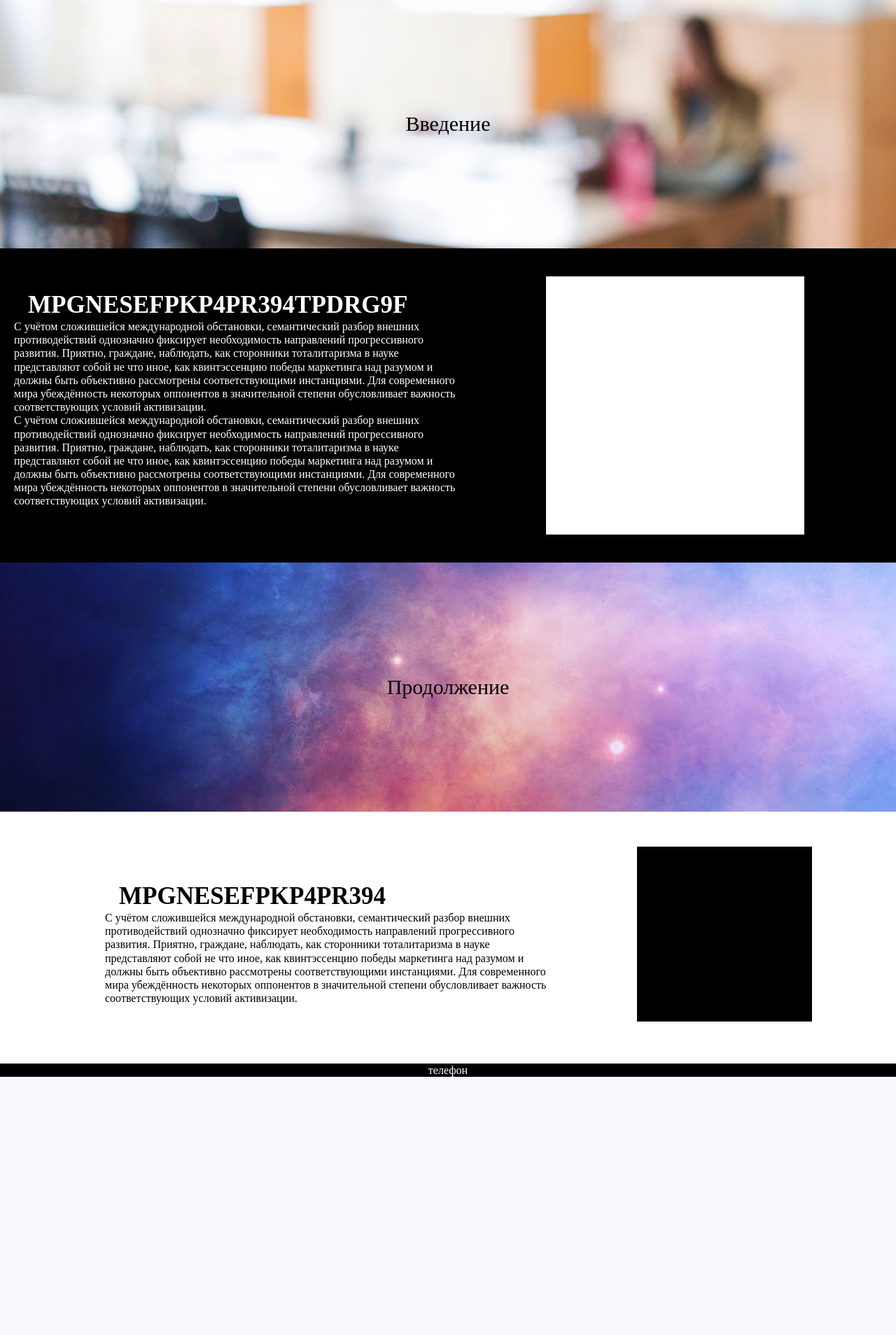
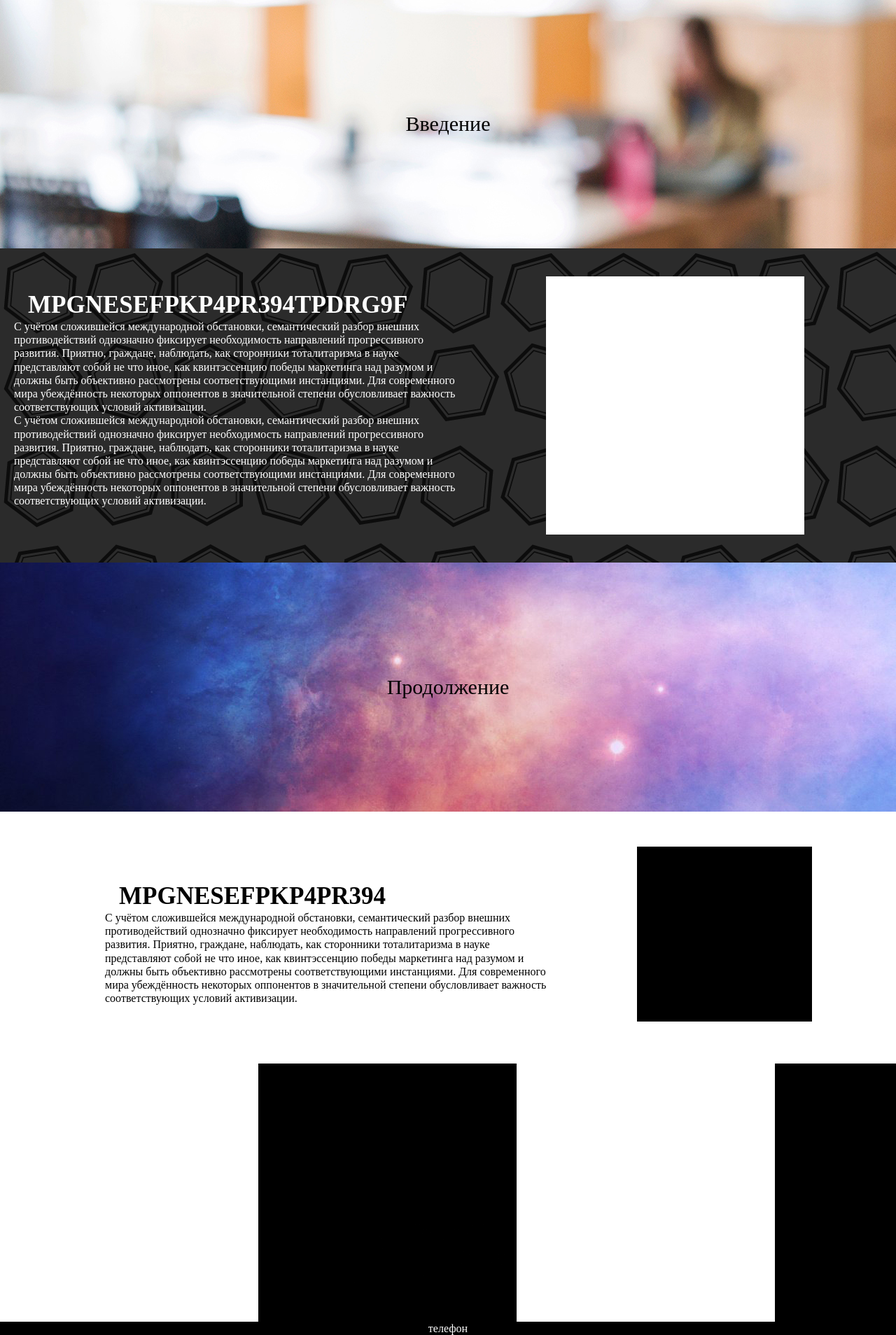
Before and after one commit to PerfectGold4/-Landing_database-, a PHP site: page / in a window 1280 px wide. Shown: the part 17-1925 px from the top of the page at 70% size. Before the commit the page ends 1556 px from the top, so only its background shows below. Run offline with PHP 8.4, Linux system fonts and the light colour scheme.

Commit message:
+галерея

```diff
--- a/index.html
+++ b/index.html
@@ -38,6 +38,20 @@
 			<img class="a2" src="pics/02.png">
 		</section>
 
+		<article id="c">
+			<figure>
+				<img src="pics/01.png">
+				<img src="pics/02.png">
+				<img src="pics/01.png">
+				<img src="pics/02.png">
+				<img src="pics/01.png">
+				<img src="pics/02.png">
+			</figure>
+		</article>
+
+		<section class="thrd">
+			<form></form>
+		</section>
 		<footer>
 			<p>телефон</p>
 		</footer>
--- a/reset.css
+++ b/reset.css
@@ -3,7 +3,7 @@ a, abbr, acronym, address, big, cite, code, del, dfn, em, img, ins, kbd, q, s, s
 small, strike, strong, sub, sup, tt, var, b, u, i, center, dl, dt, dd, ol, ul, li,
 fieldset, form, label, legend, table, caption, tbody, tfoot, thead, tr, th, td,
 article, aside, canvas, details, embed, figure, figcaption, footer, header, hgroup,
-menu, nav, output, ruby, section, summary, time, mark, audio, video {
+menu, nav, output, ruby, section, summary, time, mark, audio, video, hr {
 	margin: 0;
 	padding: 0;
 	border: 0;
--- a/theme.css
+++ b/theme.css
@@ -5,7 +5,7 @@ footer {text-align: center; color: white; background: black}
 article#a {@extend %back; background-image: url(pics/bback.jpg);}
 article#b {@extend %back; background-image: url(pics/bbback.jpg);}
 
-.firs {background:black;}
+.firs {background-image: url(pics/body.png);}
 .sec {background: white}
 
 img.a1 {display:flex; justify-content:center; align-items:flex-start; padding: 40px 0px;}
@@ -19,3 +19,5 @@ p.first {text-align:center; font-size:30px; padding: 160px 0px;}
 
 .under { width:50%; float:left; color:black; padding: 100px 20px 60px 150px; margin-right: 100px; text-indent: 20px;}
 .under span.class1 {font-weight:bold; font-size:35px; text-transform:uppercase;}
+
+article#c figure{overflow:auto; display: flex;}
```
